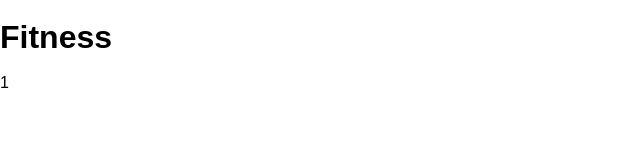
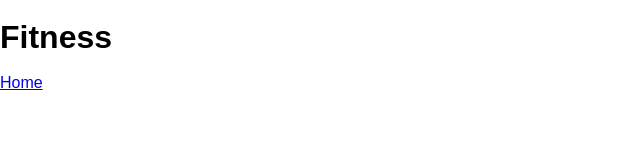
Before and after one commit to jbadge/HelloHTML, a website built with Vite: page hobbyone.html in a window 1280 px wide. Shown: the full height of the page, 0-640 px from the left. Built offline with nearby package versions, Linux system fonts and the light colour scheme.

Commit message:
Home link

```diff
--- a/hobbyone.html
+++ b/hobbyone.html
@@ -12,7 +12,7 @@
       <!-- <nav></nav> -->
       <h1><strong>Fitness</strong></h1>
     </header>
-    1
+    <a href="index.html">Home</a>
     <script type="module" src="/src/main.ts"></script>
   </body>
 </html>
```
